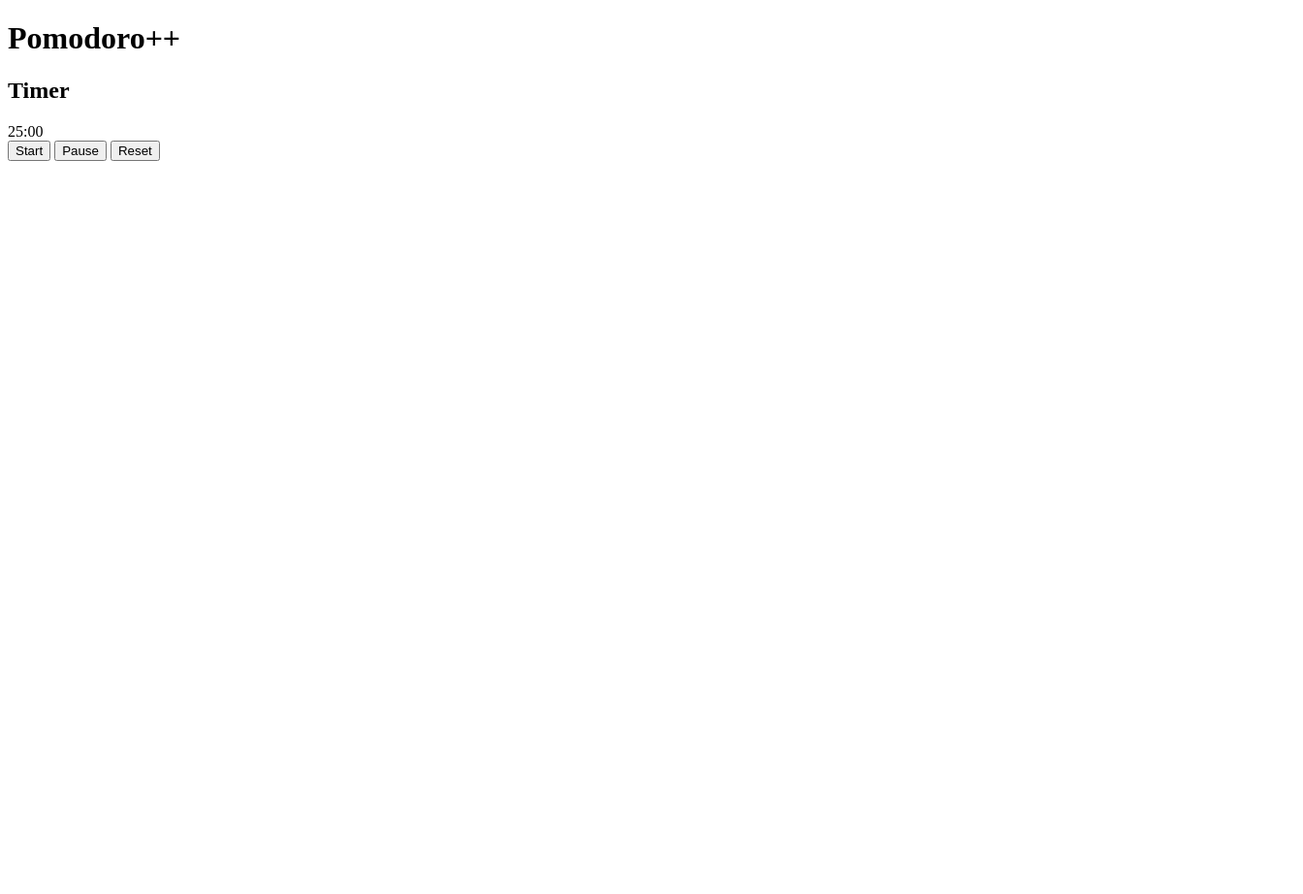
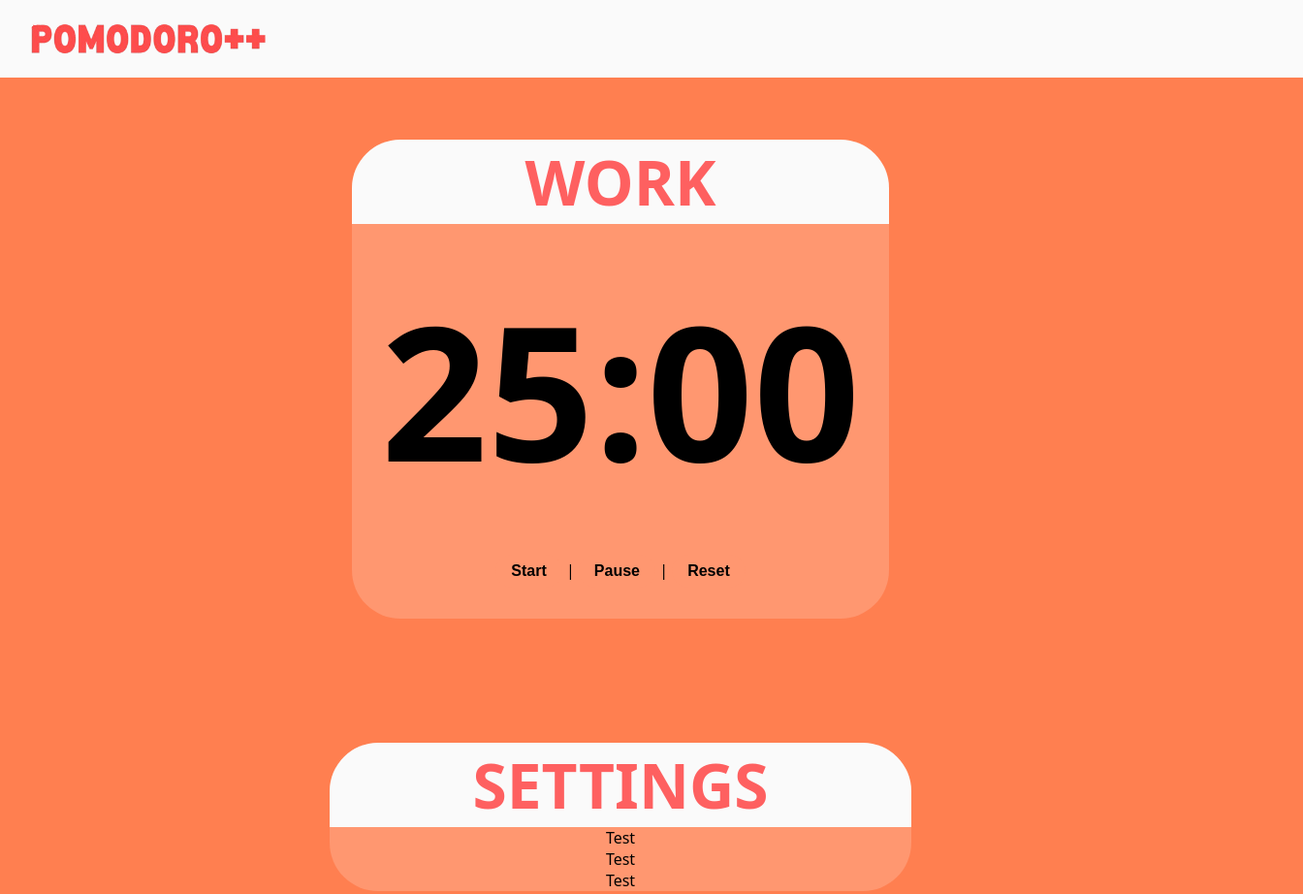
Before and after one commit to arendunn/pomodoro-plus-plus, a plain HTML site: page index.html in a window 1280 px wide. Shown: the whole page at 97% size, 1344 px wide, since content can reach past the window. Before the commit the page ends 800 px from the top, so only its background shows below. Drawn offline with Linux system fonts and the light colour scheme.

Commit message:
Styled timer and added new logo

```diff
--- a/components/timer.js
+++ b/components/timer.js
@@ -5,6 +5,7 @@ let isRunning = false;
 let currentSession = 'work'; // 'work' | 'break'
 
 // DOM elements
+const textDisplay = document.getElementById('text-display');
 const timeDisplay = document.getElementById('time-display');
 const startBtn = document.getElementById('start-btn');
 const pauseBtn = document.getElementById('pause-btn');
@@ -22,6 +23,12 @@ function formatTime(seconds) {
 // Update the timer display
 function updateDisplay() {
     timeDisplay.textContent = formatTime(timeLeft);
+
+    if (currentSession == 'work') {
+        textDisplay.innerHTML = "WORK";
+    } else {
+        textDisplay.innerHTML = "BREAK"
+    }
 }
 
 // Start the timer
@@ -52,7 +59,7 @@ function pauseTimer() {
 function resetTimer() {
     clearInterval(timerInterval);
     isRunning = false;
-    timeLeft = currentSession === 'work' ? 20 * 60 : 5 * 60;
+    timeLeft = currentSession === 'work' ? 25 * 60 : 5 * 60;
     updateDisplay();
 }
 
--- a/index.html
+++ b/index.html
@@ -4,19 +4,12 @@
         <meta charset="UTF-8">
         <meta name="viewport" content="width=device-width, initial-scale=1.0">
         <title>Pomodoro++</title>
-        <link rel="stylesheet" href="style.css">
+        <link rel="stylesheet" href="styles.css">
     </head>
     <body>
         <header>
-            <h1>Pomodoro++</h1>
+            <img src="assets/icons/logo.png">
         </header>
-        <main>
-            <h2>Timer</h2>
-            <div id="time-display" class="time-display">25:00</div>
-            <button id="start-btn">Start</button>
-            <button id="pause-btn">Pause</button>
-            <button id="reset-btn">Reset</button>
-        </main>
 
         <!-- Popup Modal -->
         <div id="alarm-popup" class="popup hidden">
@@ -27,6 +20,27 @@
         </div>
         </div>
 
+        <main class="center">
+            <div class="timer-container center container">
+                <span id="text-display"></span>
+                <div id="time-display" class="time-display">25:00</div>
+                <div>
+                    <button id="start-btn">Start</button> |
+                    <button id="pause-btn">Pause</button> |
+                    <button id="reset-btn">Reset</button>
+                </div>
+            </div>
+
+            <div class="center container">
+                <span>SETTINGS</span>
+                <div class="center settings">
+                    <a>Test</a>
+                    <a>Test</a>
+                    <a>Test</a>
+                </div>
+            </div>
+        </main>
+
         <script type="module" src="components/timer.js"></script>
     </body>
 </html>
--- a/style.css
+++ /dev/null
@@ -1,32 +0,0 @@
-.popup {
-  position: fixed;
-  top: 0; left: 0;
-  width: 100%; height: 100%;
-  background: rgba(0, 0, 0, 0.5);
-  display: flex;
-  justify-content: center;
-  align-items: center;
-  z-index: 999;
-}
-
-.popup-content {
-  background: #fff;
-  padding: 20px 40px;
-  border-radius: 12px;
-  text-align: center;
-  box-shadow: 0 5px 15px rgba(0,0,0,0.2);
-}
-
-.popup button {
-  margin-top: 10px;
-  background: #ff4c4c;
-  color: white;
-  border: none;
-  padding: 10px 20px;
-  border-radius: 6px;
-  cursor: pointer;
-}
-
-.popup.hidden {
-  display: none;
-}
--- /dev/null
+++ b/styles.css
@@ -0,0 +1,115 @@
+:root {
+  --col1: #FF7F50;
+  --col2: #FF9770;
+  --col3: #FFD700;
+  --col4: #1576ffb0;
+  --col5: #FAFAFA;
+  --col6: #E0E0E0;
+  --col7: #333333;
+  --col0: #ff3e3ed1;
+}
+
+body {
+  margin: 0;
+  padding: 0;
+  overflow-x: hidden;
+  background-color: var(--col1);
+  font-family: system-ui, -apple-system, BlinkMacSystemFont, 'Segoe UI', Roboto, Oxygen, Ubuntu, Cantarell, 'Open Sans', 'Helvetica Neue', sans-serif;
+}
+
+header {
+  width: 100%;
+  padding: 3vh 4vh;
+  display: flex;
+  background-color: #FAFAFA;
+}
+
+header img {
+  height: 4vh;
+}
+
+.container span {
+  width: 100%;
+  color: var(--col0);
+  background-color: var(--col5);
+  border-radius: 50px 50px 0px 0px;
+  font-size: clamp(1rem, 60vw, 4rem);
+  font-weight: 800;
+  text-align: center;
+}
+
+.time-display {
+  font-size: clamp(5rem, 30vw, 12rem);
+  font-weight: 700;
+  padding: 40px 30px;
+}
+
+button {
+  margin-bottom: 2rem;
+  background-color: var(--col2);
+  padding: 0.5rem 1rem;
+  font-size: clamp(1rem, 10%, 8rem);
+  font-weight: 800;
+  border: none;
+  border-radius: 40px;
+  transition: 0.2s background-color;
+}
+
+button:hover {
+  text-decoration: underline;
+  cursor: pointer;
+}
+
+button:active {
+  transform: translateY(2px)
+}
+
+.popup {
+  position: fixed;
+  top: 0; left: 0;
+  width: 100%; height: 100%;
+  background: rgba(0, 0, 0, 0.5);
+  display: flex;
+  justify-content: center;
+  align-items: center;
+  z-index: 999;
+}
+
+.popup-content {
+  background: #fff;
+  padding: 20px 40px;
+  border-radius: 12px;
+  text-align: center;
+  box-shadow: 0 5px 15px rgba(0,0,0,0.2);
+}
+
+.popup button {
+  margin-top: 10px;
+  background: #ff4c4c;
+  color: white;
+  border: none;
+  padding: 10px 20px;
+  border-radius: 6px;
+  cursor: pointer;
+}
+
+.popup.hidden {
+  display: none;
+}
+
+.settings {
+  width: 600px;
+}
+
+/** Univseral Styles **/
+.center {
+  display: flex;
+  flex-direction: column;
+  align-items: center;
+}
+
+.container {
+  background-color: var(--col2);
+  border-radius: 50px;
+  margin: 5%;
+}
```
Also changed, not shown: assets/icons/logo.png (added).
